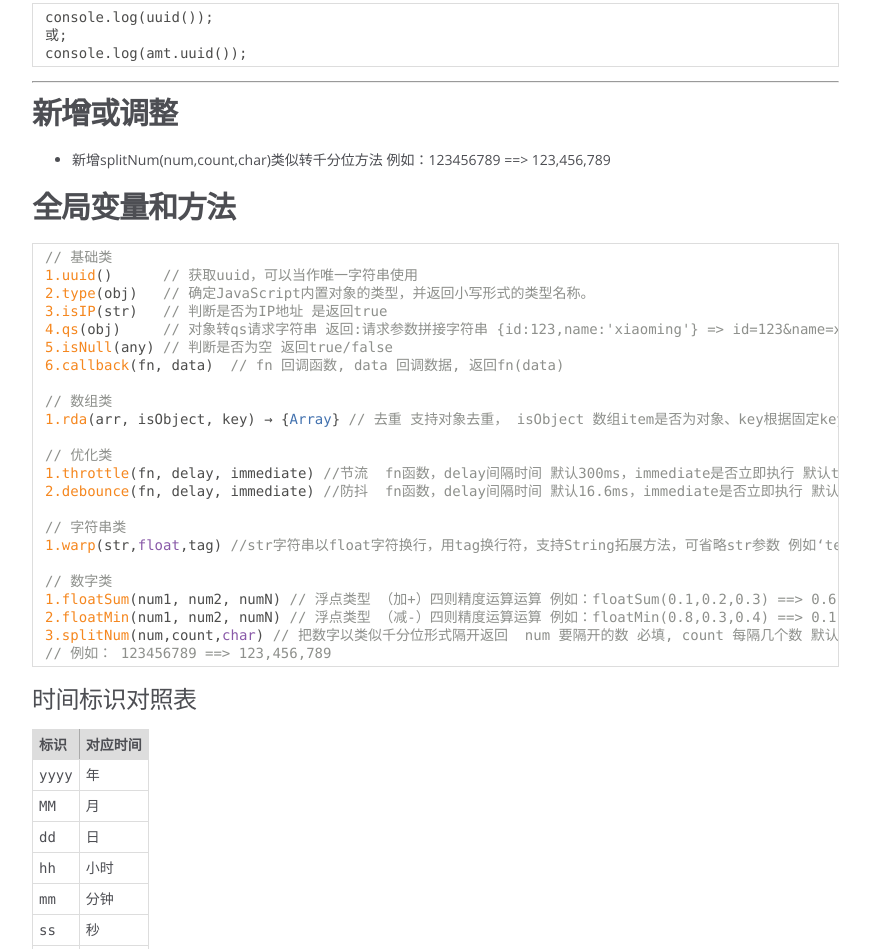
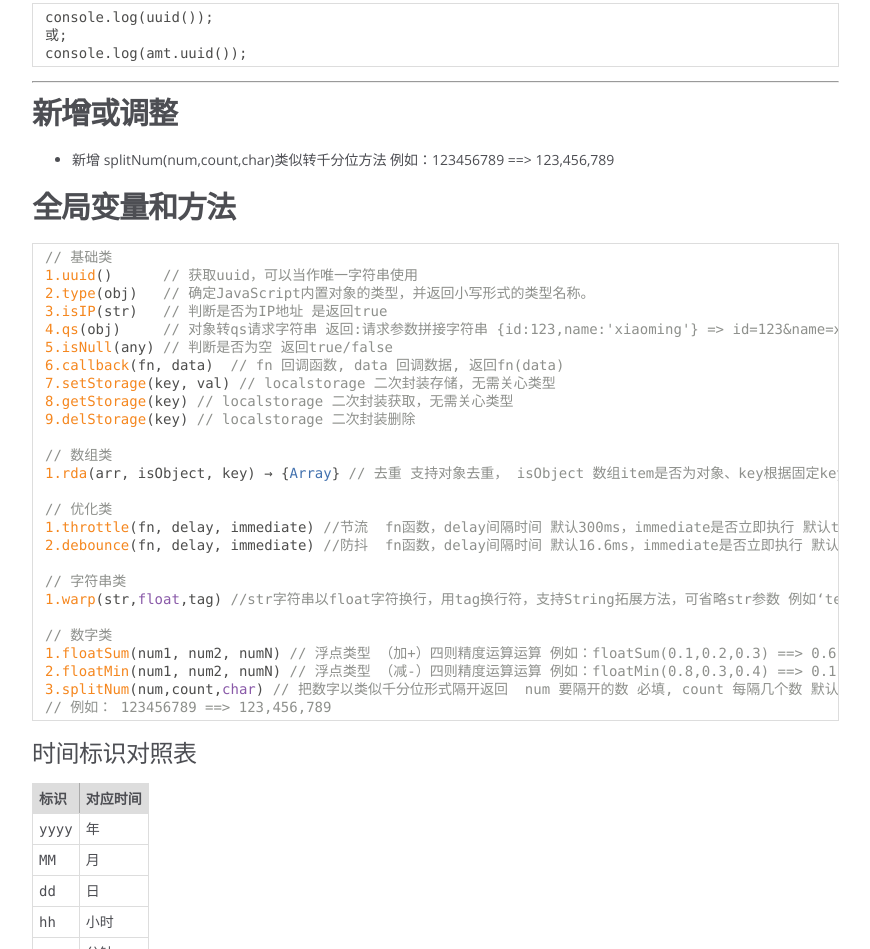
Before and after one commit to dzc215911624/jbc-amt, a website: page readme/index.html in a window 1280 px wide. Shown: the part 793-1742 px from the top of the page, without its empty margins (0-870 px from the left). Drawn offline with Linux system fonts and the light colour scheme.

Commit message:
更新readme

```diff
--- a/readme/index.html
+++ b/readme/index.html
@@ -87,7 +87,7 @@ console.log(amt.uuid());
 <hr>
 <h2>新增或调整</h2>
 <ul>
-<li>新增splitNum(num,count,char)类似转千分位方法  例如：123456789 ==&gt; 123,456,789</li>
+<li>新增 splitNum(num,count,char)类似转千分位方法 例如：123456789 ==&gt; 123,456,789</li>
 </ul>
 <h2>全局变量和方法</h2>
 <pre class="prettyprint source lang-javascript"><code>// 基础类
@@ -97,6 +97,9 @@ console.log(amt.uuid());
 4.qs(obj)     // 对象转qs请求字符串 返回:请求参数拼接字符串 {id:123,name:'xiaoming'} => id=123&name=xiaoming
 5.isNull(any) // 判断是否为空 返回true/false
 6.callback(fn, data)  // fn 回调函数, data 回调数据, 返回fn(data)
+7.setStorage(key, val) // localstorage 二次封装存储，无需关心类型
+8.getStorage(key) // localstorage 二次封装获取，无需关心类型
+9.delStorage(key) // localstorage 二次封装删除
 
 // 数组类
 1.rda(arr, isObject, key) → {Array} // 去重 支持对象去重， isObject 数组item是否为对象、key根据固定key去重
```
Also changed, not shown: README.md, src/global/storage.js (indentation only).
